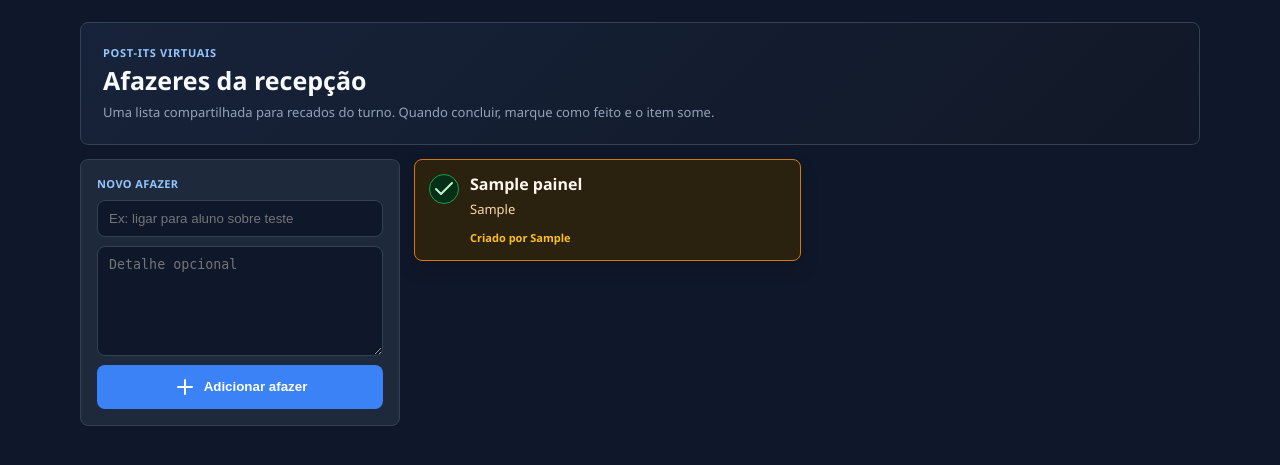
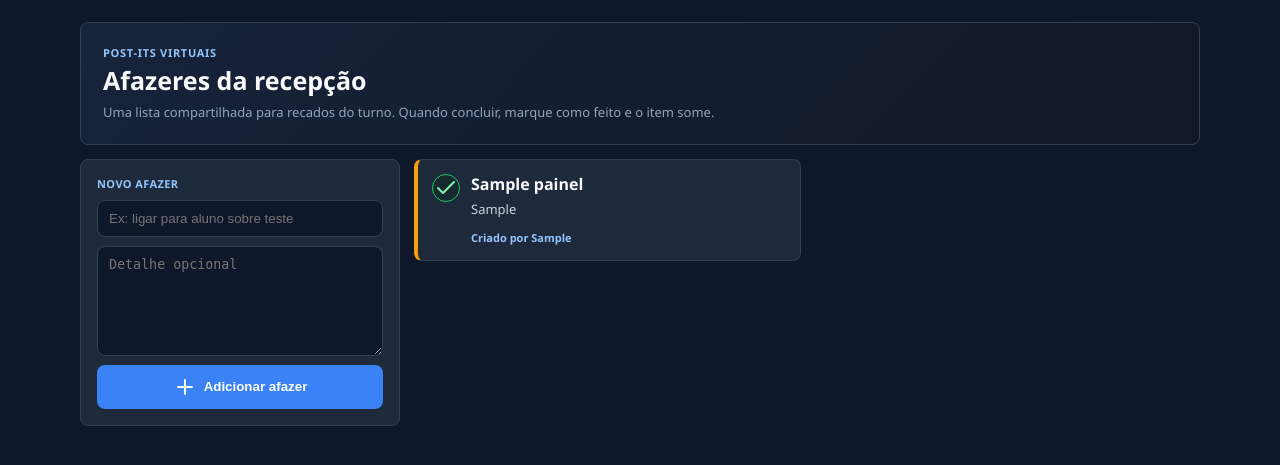
Before and after one commit to victorgtostes87/mapa_sala, a Flask app: page /afazeres in a window 1280 px wide. Shown: the part 57-522 px from the top of the page. Run offline with Flask 3, Linux system fonts and the light colour scheme; a user stored in the database is signed in; tables that the repository leaves empty hold one stand-in row (values such as "Sample post").

Commit message:
Suaviza visual dos cards de afazeres

```diff
--- a/static/css/painel_recepcao.css
+++ b/static/css/painel_recepcao.css
@@ -60,12 +60,12 @@ h2{font-size:17px;color:#f8fafc}
 .todo-create button{border:0;border-radius:var(--radius);background:var(--accent);color:#fff;font-weight:900;padding:10px 12px;display:inline-flex;align-items:center;justify-content:center;gap:7px;cursor:pointer}
 .todo-create button i{width:16px;height:16px}
 .todo-board{display:grid;grid-template-columns:repeat(2,minmax(0,1fr));gap:12px}
-.todo-note{background:#2a220f;border:1px solid #d97706;border-radius:var(--radius);padding:14px;display:grid;grid-template-columns:auto 1fr;gap:11px;align-items:start;box-shadow:0 8px 18px rgba(0,0,0,.18)}
-.todo-note form{margin:0}.todo-note button{width:30px;height:30px;border-radius:999px;border:1px solid #16a34a;background:#052e16;color:#bbf7d0;display:inline-flex;align-items:center;justify-content:center;cursor:pointer}
-.todo-note button:hover{background:#15803d;color:#fff}.todo-note button i{width:16px;height:16px}
-.todo-note h2{font-size:16px;line-height:1.25;color:#fff7ed;margin-bottom:6px}
-.todo-note p{color:#fed7aa;line-height:1.45;margin-bottom:10px}
-.todo-note span{color:#fbbf24;font-size:11px;font-weight:800}
+.todo-note{background:var(--surface);border:1px solid var(--border);border-left:4px solid #f59e0b;border-radius:var(--radius);padding:14px;display:grid;grid-template-columns:auto 1fr;gap:11px;align-items:start;box-shadow:none}
+.todo-note form{margin:0}.todo-note button{width:28px;height:28px;border-radius:999px;border:1px solid #22c55e;background:rgba(5,46,22,.35);color:#86efac;display:inline-flex;align-items:center;justify-content:center;cursor:pointer}
+.todo-note button:hover{background:#15803d;color:#fff}.todo-note button i{width:15px;height:15px}
+.todo-note h2{font-size:16px;line-height:1.25;color:#f8fafc;margin-bottom:6px}
+.todo-note p{color:#cbd5e1;line-height:1.45;margin-bottom:10px}
+.todo-note span{color:#93c5fd;font-size:11px;font-weight:800}
 .flash{border-radius:var(--radius);padding:10px 12px;margin-bottom:12px;font-weight:800}
 .flash.success{background:#052e16;border:1px solid #15803d;color:#bbf7d0}.flash.error{background:#431407;border:1px solid #ef4444;color:#fecaca}
 .open-week{display:grid;grid-template-columns:repeat(2,minmax(0,1fr));gap:12px}
```
